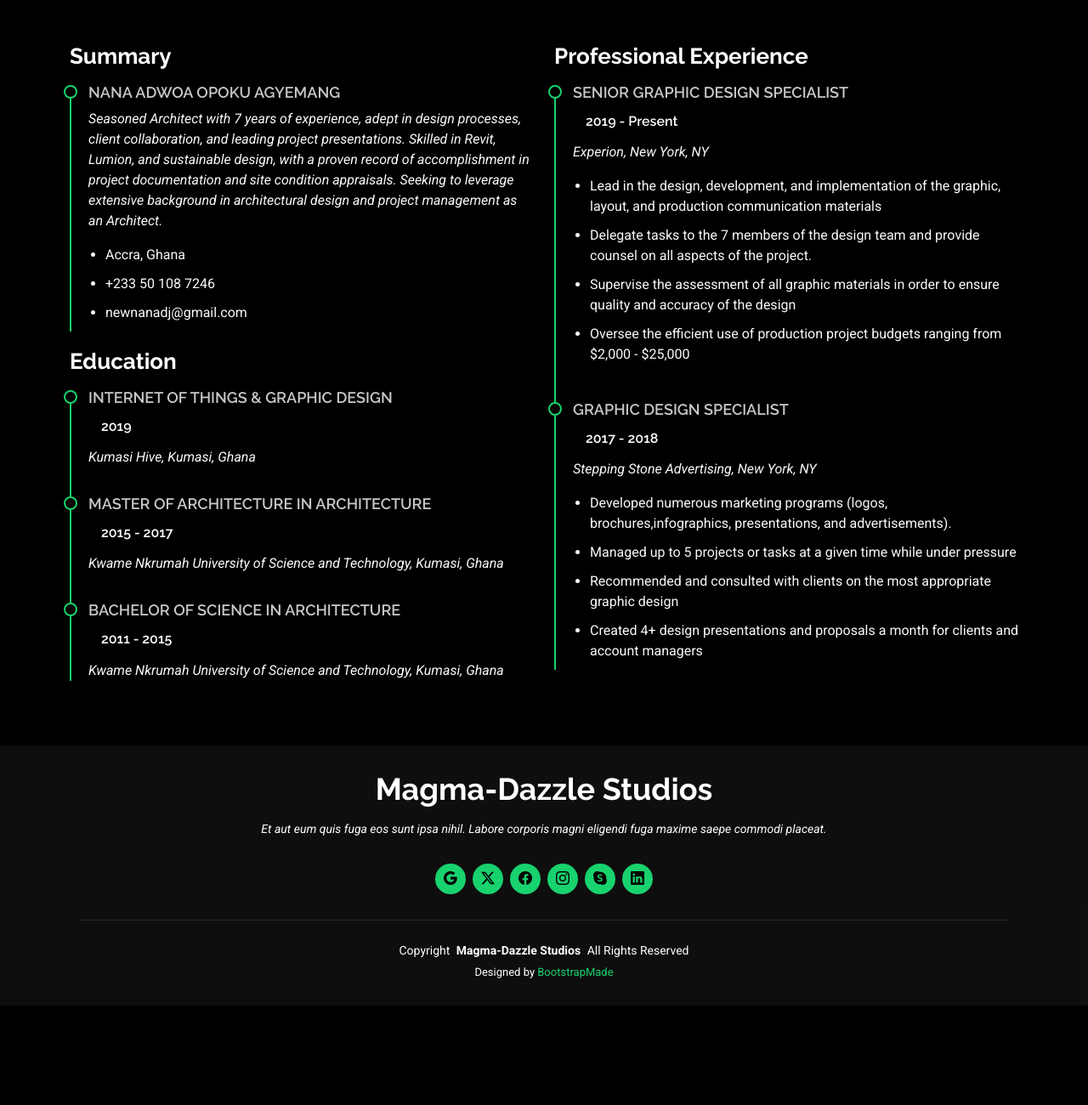
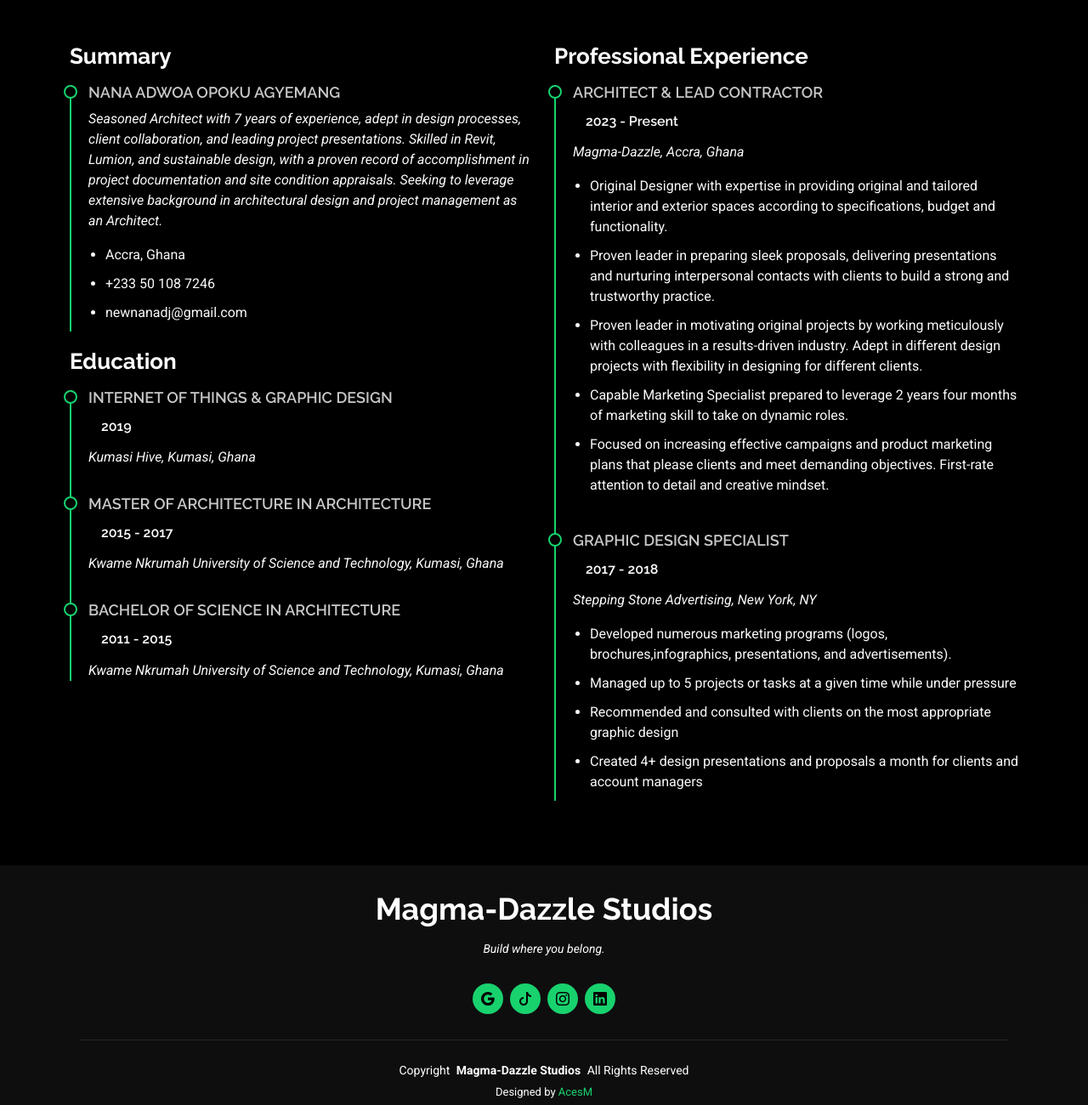
Before and after one commit to aces-turbo/Magma_Dazzle_1, a plain HTML site: page resume.html in a window 1280 px wide. Shown: the part 460-1760 px from the top of the page at 85% size. Before the commit the page ends 1643 px from the top, so only its background shows below. Drawn offline with Linux system fonts and the light colour scheme.

Commit message:
Update resume.html new

```diff
--- a/resume.html
+++ b/resume.html
@@ -137,14 +137,15 @@
           <div class="col-lg-6" data-aos="fade-up" data-aos-delay="200">
             <h3 class="resume-title">Professional Experience</h3>
             <div class="resume-item">
-              <h4>Senior graphic design specialist</h4>
-              <h5>2019 - Present</h5>
-              <p><em>Experion, New York, NY </em></p>
+              <h4>Architect &amp; Lead Contractor</h4>
+              <h5>2023 - Present</h5>
+              <p><em>Magma-Dazzle, Accra, Ghana</em></p>
               <ul>
-                <li>Lead in the design, development, and implementation of the graphic, layout, and production communication materials</li>
-                <li>Delegate tasks to the 7 members of the design team and provide counsel on all aspects of the project. </li>
-                <li>Supervise the assessment of all graphic materials in order to ensure quality and accuracy of the design</li>
-                <li>Oversee the efficient use of production project budgets ranging from $2,000 - $25,000</li>
+                <li>Original Designer with expertise in providing original and tailored interior and exterior spaces according to specifications, budget and functionality.</li>
+                <li>Proven leader in preparing sleek proposals, delivering presentations and nurturing interpersonal contacts with clients to build a strong and trustworthy practice.</li>
+                <li> Proven leader in motivating original projects by working meticulously with colleagues in a results-driven industry. Adept in different design projects with flexibility in designing for different clients.</li>
+                <li>Capable Marketing Specialist prepared to leverage 2 years four months of marketing skill to take on dynamic roles.</li>
+                <li>Focused on increasing effective campaigns and product marketing plans that please clients and meet demanding objectives. First-rate attention to detail and creative mindset.</li>
               </ul>
             </div><!-- End Resume Item -->
 
@@ -173,13 +174,11 @@
   <footer id="footer" class="footer dark-background">
     <div class="container">
       <h3 class="sitename">Magma-Dazzle Studios</h3>
-      <p>Et aut eum quis fuga eos sunt ipsa nihil. Labore corporis magni eligendi fuga maxime saepe commodi placeat.</p>
+      <p>Build where you belong.</p>
       <div class="social-links d-flex justify-content-center">
         <a href="#"><i class="bi bi-google"></i></a>
-        <a href="#"><i class="bi bi-twitter-x"></i></a>
-        <a href="#"><i class="bi bi-facebook"></i></a>
+        <a href="#"><i class="bi bi-tiktok"></i></a>
         <a href="#"><i class="bi bi-instagram"></i></a>
-        <a href="#"><i class="bi bi-skype"></i></a>
         <a href="#"><i class="bi bi-linkedin"></i></a>
       </div>
       <div class="container">
@@ -187,11 +186,7 @@
           <span>Copyright</span> <strong class="px-1 sitename">Magma-Dazzle Studios</strong> <span>All Rights Reserved</span>
         </div>
         <div class="credits">
-          <!-- All the links in the footer should remain intact. -->
-          <!-- You can delete the links only if you've purchased the pro version. -->
-          <!-- Licensing information: https://bootstrapmade.com/license/ -->
-          <!-- Purchase the pro version with working PHP/AJAX contact form: [buy-url] -->
-          Designed by <a href="https://bootstrapmade.com/">BootstrapMade</a>
+          Designed by <a href="#">AcesM</a>
         </div>
       </div>
     </div>
```
